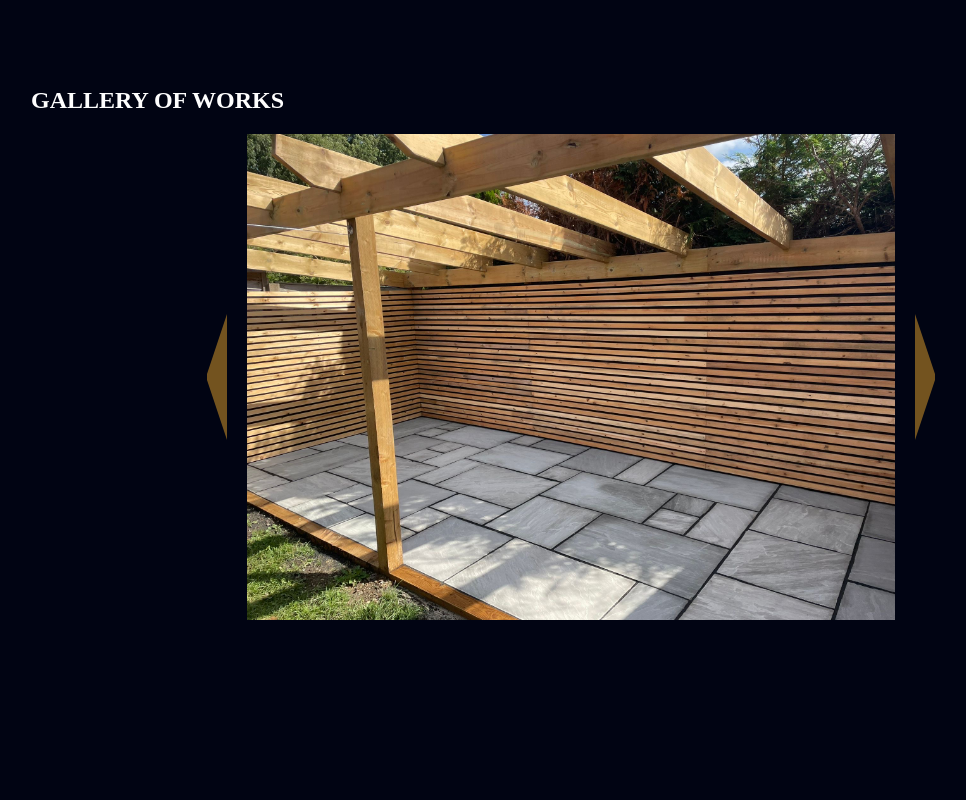
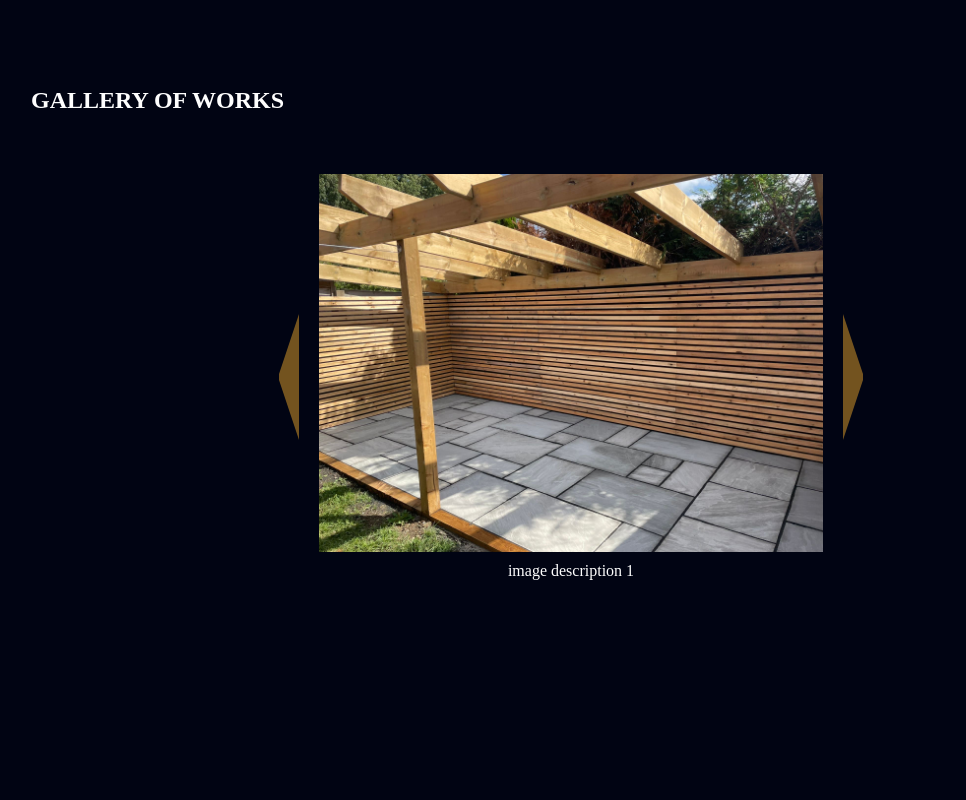
Before and after one commit to MaryKhoroshikh/first-pet, a plain HTML site: page index.html in a window 1280 px wide. Shown: the part 1080-1880 px from the top of the page, without its empty margins (69-1035 px from the left). Drawn offline with Linux system fonts and the light colour scheme.

Commit message:
1.1.0. images scroll added

```diff
--- a/index.html
+++ b/index.html
@@ -47,11 +47,14 @@
             <h2 class="section__title">Gallery of works</h2>
             <div class="section-examples__container">
                 <button class="back button"></button>
-                <img
-                  class="img"
-                  src=""
-                  alt=""
-                >
+                <div class="img-container">
+                    <img
+                        class="img"
+                        src=""
+                        alt=""
+                    >
+                    <p class="img-description"></p>
+                </div>
                 <button class="forward button"></button>
             </div>
         </section>
--- a/script.js
+++ b/script.js
@@ -4,51 +4,54 @@ const imgs = [
         src: "./images/1.jpeg"
     },
     {
+        name: "image description 2",
+        src: "./images/2.jpeg"
+    },
+    {
         name: "image description 3",
         src: "./images/3.jpeg"
     },
     {
+        name: "image description 4",
+        src: "./images/4.jpeg"
+    },
+    {
         name: "image description 5",
         src: "./images/5.jpeg"
-    },
-    {
-        name: "image description 6",
-        src: "./images/6.jpeg"
-    },
-    {
-        name: "image description 7",
-        src: "./images/7.jpeg"
     }
 ];
 
 const imgContainer = document.querySelector('.section-examples__container');
 const image = imgContainer.querySelector('.img');
+const imgDescription = imgContainer.querySelector('.img-description');
 const lengthImg = imgs.length;
 const back = imgContainer.querySelector('.back');
 const forward = imgContainer.querySelector('.forward');
 let i = 0;
 
 function scrollForward() {
-    if (i >= lengthImg) {
+    if (i === lengthImg - 1) {
         i = 0;
+    } else {
+        i += 1;
     }
     image.src = imgs[i].src;
-    image.name = imgs[i].name;
-    i += 1;
+    imgDescription.textContent = imgs[i].name;
 }
 
 function scrollBack() {
     if (i === 0) {
         i = lengthImg - 1;
+        console.log(i);
+    } else {
+        i -= 1;
     }
     image.src = imgs[i].src;
-    image.name = imgs[i].name;
-    i -= 1;
+    imgDescription.textContent = imgs[i].name;
 }
 
 image.src = imgs[0].src;
-console.log(imgs[0].src);
-console.log(image.src);
+imgDescription.textContent = imgs[0].name;
 
 back.addEventListener('click', () => scrollBack());
 forward.addEventListener('click', () => scrollForward());
--- a/styles/style.css
+++ b/styles/style.css
@@ -107,6 +107,16 @@
     inline-size: 100%;
 }
 
+.img-container {
+    display: flex;
+    flex-direction: column;
+    gap: 10px;
+}
+
+.img-description {
+    text-align: center;
+}
+
 .button {
     cursor: pointer;
 }
```
Also changed, not shown: images/4.jpeg (renamed from images/6.jpeg), images/7.jpeg (deleted), 3 other files.
